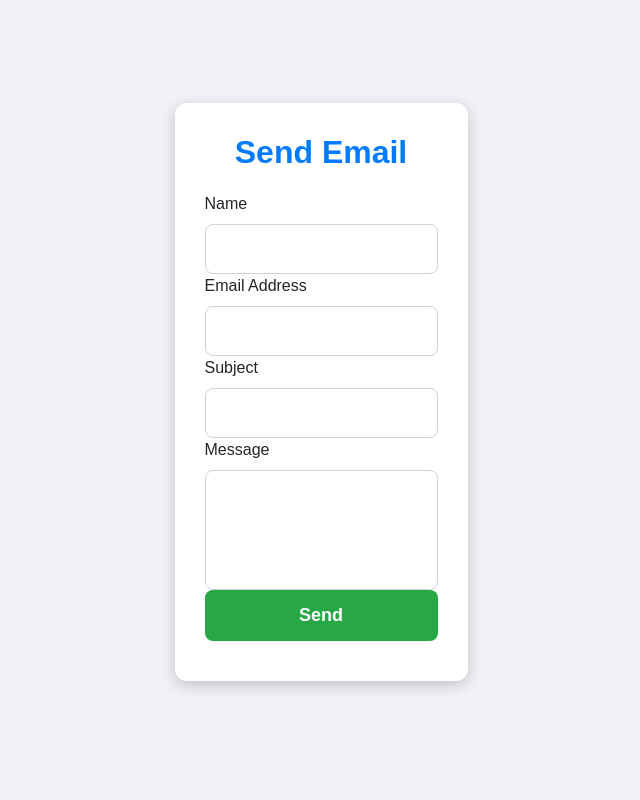
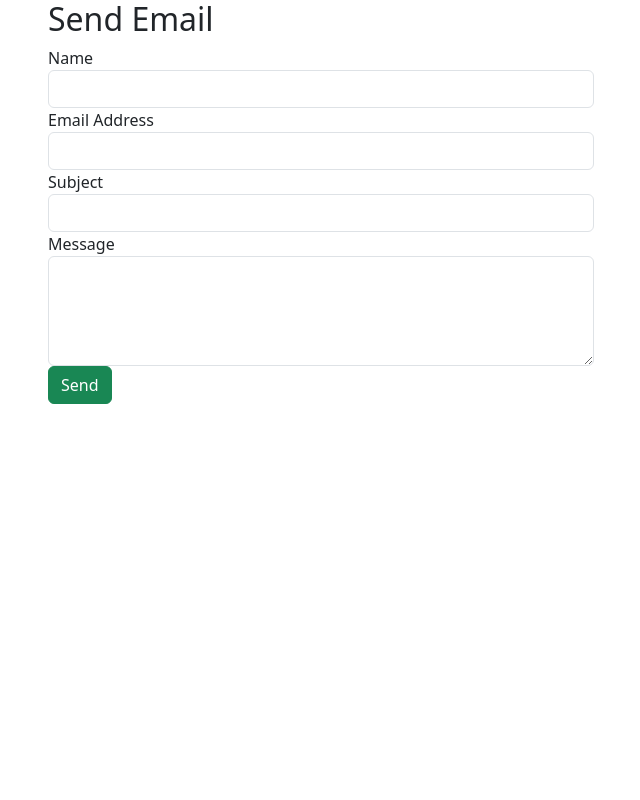
Before and after one commit to Gaunisneha/dentalcare, a PHP site: page /sendemail/emailform.php in a window 1280 px wide. Shown: the whole page, without its empty margins (319-959 px from the left). Run offline with PHP 8.4, Linux system fonts and the light colour scheme.

Commit message:
updated css

```diff
--- a/admin/adminhome.php
+++ b/admin/adminhome.php
@@ -7,6 +7,10 @@
 
     <?php
     session_start();
+    if (!isset($_SESSION['adminname'])) {
+        header("Location: adminlogin.php"); // Redirect to login page if not logged in
+        exit();
+    }
     include("csslink.php");
     $adminname=$_SESSION['adminname'] ;
     ?>
@@ -22,6 +26,7 @@
                 <div class="row g-4">
                     <div class="col-sm-6 col-xl-3">
                         <div class="bg-light rounded d-flex align-items-center justify-content-between p-4">
+
                             <i class="fa fa-chart-line fa-3x text-primary"></i>
                             <div class="ms-3">
                                 <p class="mb-2">Today Appointment</p>
--- a/admin/adminlogin.php
+++ b/admin/adminlogin.php
@@ -27,6 +27,9 @@ if(isset($_POST['btn']))
    $adminname=$_POST['adminname'];
    $password=$_POST['password'];
   //  $emailid=$_POST['emailid'];
+  if (empty($adminname) || empty($password)) {
+    $msg = "Please enter both username and password!";
+} else {
   $query = "SELECT * FROM admin WHERE adminname='$adminname' AND password='$password' ";
    $result=$dc->getrow($query);
    if ($result) {
@@ -37,6 +40,7 @@ if(isset($_POST['btn']))
   } else {
       $msg = "Invalid username or password!";
   }
+}
 }
 
 ?>
--- a/admin/footer.php
+++ b/admin/footer.php
@@ -13,7 +13,7 @@
                                 Mosinali Manasiya
                             </a>
                         </br>
-                        Distributed By <a class="border-bottom" href="adminhome.php" target="_blank">dental care</a>
+                        Distributed By <a class="border-bottom" href="adminhome.php" target="_blank">Dental care</a>
                         </div>
                     </div>
                 </div>
--- a/admin/header.php
+++ b/admin/header.php
@@ -85,7 +85,7 @@
                         </a>
                         <div class="dropdown-menu dropdown-menu-end bg-light border-0 rounded-0 rounded-bottom m-0">
                             <a href="#" class="dropdown-item">My Profile</a>
-                            <a href="../home/mainhome.php"class="dropdown-item">Log Out</a>
+                            <a href="logout.php"class="dropdown-item">Log Out</a>
                         </div>
                     </div>
                 </div>
--- /dev/null
+++ b/admin/logout.php
@@ -0,0 +1,6 @@
+<?php
+session_start();
+session_destroy();
+header("Location: adminlogin.php");
+exit();
+?>
--- a/admin/sendemail/emailform.php
+++ b/admin/sendemail/emailform.php
@@ -1,27 +1,40 @@
+
 <html>
 <head>
 <link href="https://cdn.jsdelivr.net/npm/bootstrap@5.3.3/dist/css/bootstrap.min.css" rel="stylesheet">
 <script src="https://cdn.jsdelivr.net/npm/bootstrap@5.3.3/dist/js/bootstrap.bundle.min.js"></script>
-
-
    <?php
   session_start();
    include('../../class/dataclass.php');
    $dc=new dataclass();
-   $regid="";
-   $username="";
+   $appid="";
+   $patientname="";
    $emailid="";
    $msg="";
 
    if(isset($_SESSION['userid']))
    {
     $userid=$_SESSION['userid'];
-    $query="select regid,username,emailid from registration where regid='$userid'";
+    $query="select appid,patientname,emailid from appointment where appid='$userid'";
     $rw=$dc->getrow($query);
     if($rw)
     {
-        $regid=$rw['regid'];
-        $username=$rw['username'];
+        $appid=$rw['appid'];
+        $patientname=$rw['patientname'];
+        $emailid=$rw['emailid'];
+    }
+   }
+
+
+if(isset($_SESSION['userid']))
+   {
+    $userid=$_SESSION['userid'];
+    $query="select contactid,fullname,emailid from contactus where contactid='$userid'";
+    $rw=$dc->getrow($query);
+    if($rw)
+    {
+        $contactid=$rw['contactid'];
+        $patientname=$rw['fullname'];
         $emailid=$rw['emailid'];
     }
    }
@@ -35,115 +48,43 @@
       }
 
     ?>
-
-    <style>
-        /* 🌟 General Body Styling */
-        body {
-            background-color: #f0f2f5;
-            display: flex;
-            justify-content: center;
-            align-items: center;
-            height: 100vh;
-            font-family: 'Arial', sans-serif;
-        }
-
-        /* 🌟 Form Container Styling */
-        .form-container {
-            background: white;
-            padding: 30px;
-            border-radius: 12px;
-            box-shadow: 0 4px 15px rgba(0, 0, 0, 0.2);
-            width: 100%;
-            max-width: 450px;
-        }
-
-        h2 {
-            text-align: center;
-            margin-bottom: 20px;
-            color: #007bff;
-            font-weight: bold;
-        }
-
-        /* 🌟 Input Fields Styling */
-        .form-control {
-            border-radius: 8px;
-            border: 1px solid #ced4da;
-            transition: all 0.3s ease-in-out;
-            padding: 12px;
-            font-size: 16px;
-            background: rgba(255, 255, 255, 0.3);
-            color: #fff;
-        }
-
-        .form-control:focus {
-            border-color: #007bff;
-            box-shadow: 0 0 8px rgba(0, 123, 255, 0.3);
-        }
-
-        /* 🌟 Textarea Styling */
-        textarea.form-control {
-            resize: none;
-            height: 120px;
-        }
-
-        /* 🌟 Button Styling */
-        .btn-custom {
-            width: 100%;
-            padding: 12px;
-            font-size: 18px;
-            border-radius: 8px;
-            background-color: #28a745;
-            border: none;
-            color: white;
-            transition: 0.3s ease-in-out;
-            font-weight: bold;
-        }
-
-        .btn-custom:hover {
-            background-color: #218838;
-        }
-
-        /* 🌟 Message Display */
-        .msg {
-            text-align: center;
-            font-size: 16px;
-            color: #d9534f;
-            margin-top: 10px;
-        }
-    </style>
-
 </head>
 <body>
 <form action="../sendemail/emailsend.php" method="post">
-        <div class="form-container">
+<div class="container">
+<div class="row">
+		      <div class="col-md-3"></div>
+           <div class="col-md-6">
+
+        <div class="form-group">
            <h2>Send Email</h2>
-
-            <div class="mb-6">
-                <label class="form-label">Name</label>
-                <input type="text" class="form-control" value="<?php echo $username; ?>" name="username" required>
         </div>
 
-            <div class="mb-6">
-                <label class="form-label">Email Address</label>
+    <div class="form-group">
+        <label>Name</label>
+        <input type="text"class="form-control" value="<?php echo $patientname;?>" name="username" required>
+    </div>
+
+    <div class="form-group">
+        <label>Email Address</label><br>
         <input class="form-control" type="email" value="<?php echo $emailid; ?>" name="emailto" required>
         </div>
-
-            <div class="mb-6">
-                <label class="form-label">Subject</label>
-                <input class="form-control" type="text" name="subject" required>
+        <div class="form-group">
+        <label>Subject </label><br>
+        <input class="form-control" type="text"  name="subject" required>
         </div>
-
-            <div class="mb-6">
-                <label class="form-label">Message</label>
-                <textarea class="form-control" name="message" required></textarea>
+        <div class="form-group">
+        <label>Message </label><br>
+        <textarea class="form-control" name="message" rows="4" required></textarea>
         </div>
-
-            <button type="submit" class="btn btn-custom">Send</button>
-
-            <div class="msg">
+        <div class="form-group">
+        <input class="btn btn-success" type="submit" value="Send">
+        </div>
+        <div class="form-group">
      <?php echo $msg ?>
         </div>
     </div>
+    </div>
     </form>
-
 </body>
+</html>
--- a/admin/showappointment.php
+++ b/admin/showappointment.php
@@ -94,8 +94,10 @@
                         echo("<td>".$rw['apptime']."</td>");
                         echo("<td>".$rw['remark']."</td>");
                         echo("<td>".$rw['status']."</td>");
-                        echo("<td><button class='btn btn-danger btn-sm' type='submit' name='bdelete' value=".$rw['appid'].">Delete Data</button></td>");
-                        echo("<td><button class='btn btn-warning btn-sm' type='submit' name='bupdate' value=".$rw['appid'].">Update Data</button></td>");
+                        echo("<td><button class='btn btn-danger btn-sm' type='submit' name='bdelete' value=".$rw['appid'].">
+                        <i class='fas fa-trash-alt'></i></button></td>");
+                        echo("<td><button class='btn btn-warning btn-sm' type='submit' name='bupdate' value=".$rw['appid'].">
+                         <i class='fas fa-edit'></i></button></td>");
                         echo("</tr>");
                         $count++;
                     }
--- a/admin/showfeedback.php
+++ b/admin/showfeedback.php
@@ -19,7 +19,7 @@
     if(isset($_POST['bdelete']))
     {
         $fdid=$_POST['bdelete'];
-        $query="delete from  feedback where fdid='$fdid'";
+        $query="delete from  feedback where fdid='$fbid'";
         $result=$dc->deleterecord($query);
         if($result)
         {
@@ -70,11 +70,11 @@
                     while($rw=mysqli_fetch_array($tb))
                     {
                         echo("<tr>");
-                        echo("<td>".$rw['fdid']."</td>");
+                        echo("<td>".$rw['fbid']."</td>");
                         echo("<td>".$rw['feedname']."</td>");
 
                         echo("<td>".$rw['feedback']."</td>");
-                        echo("<td><button class='btn btn-danger m-1' type='submit' name='bdelete' value=".$rw['fdid'].">Delete Data</button></td>");
+                        echo("<td><button class='btn btn-danger m-1' type='submit' name='bdelete' value=".$rw['fbid'].">Delete Data</button></td>");
 
                         echo("</tr>");
                         $count++;
--- a/admin/showschedule.php
+++ b/admin/showschedule.php
@@ -18,9 +18,10 @@ $schedules = $dc->gettable($query);
 
     <div class="container mt-4">
         <h2>Doctor Schedules</h2>
-        <table class="table table-bordered">
-            <thead>
+        <table class="table table-bordered table-striped table-hover">
+            <thead class="table-dark">
                 <tr>
+                    <th>ID</th>
                     <th>Doctor Name</th>
                     <th>Available Days</th>
                     <th>Start Time</th>
@@ -31,6 +32,7 @@ $schedules = $dc->gettable($query);
             <tbody>
                 <?php while ($row = mysqli_fetch_assoc($schedules)) { ?>
                     <tr>
+                        <td><?php echo $row['schedule_id'];?></td>
                         <td><?php echo $row['docname']; ?></td>
                         <td><?php echo $row['available_days']; ?></td>
                         <td><?php echo $row['start_time']; ?></td>
```
Also changed, not shown: admin/showcontact.php (+11 -18 lines), admin/showdoctor.php (+7 -5 lines), admin/showemail.php (+23 -4 lines), admin/showregistration.php (+8 -6 lines). Lines whose indentation alone changed are shown as unchanged.
